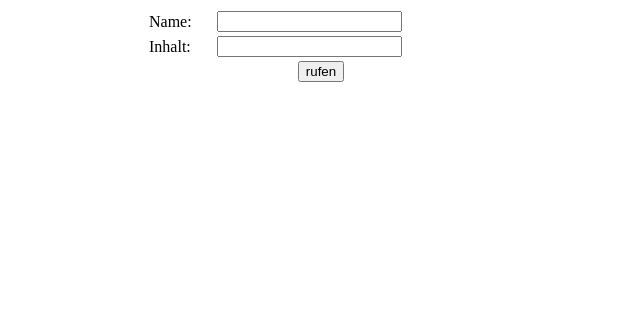
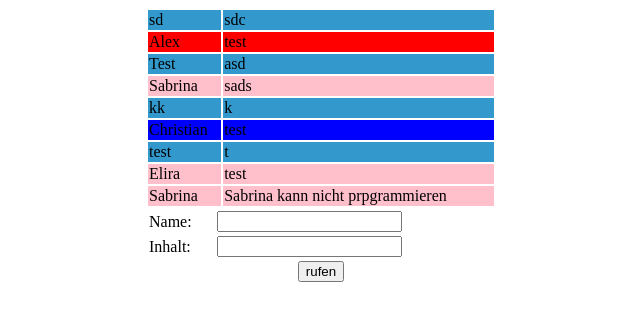
Before and after one commit to ChristianW12/php-programmierprojekt, a PHP site: page /ShoutboxUebung.php in a window 1280 px wide. Shown: the top 321 px of the page, without its empty margins (319-959 px from the left). Run offline with PHP 8.4, Linux system fonts and the light colour scheme.

Commit message:
Speichern von Aufgaben in Vorlesung

```diff
--- a/php/user/alex/ShoutboxUebung.php
+++ b/php/user/alex/ShoutboxUebung.php
@@ -11,41 +11,12 @@
 
 <?php
 
-    if(!empty($_REQUEST['content']) && !empty($_REQUEST['user'])) {
-        switch(strtolower($_REQUEST['user'])) {
-            case 'alex':
-                $bgColor = 'red';
-                break;
-            case 'ahristian':
-                $bgColor = 'blue';
-                break;
-            case 'aabrina':
-            case 'alira':
-                $bgColor = 'green';
-                break;
-            default:
-                $bgColor = '#3399CC';
-        }
-        $file = fopen('shoutbox.txt', 'a');
-        if($file) {
-            $zeile = '<tr>
-                        <td bgcolor='.$bgColor.'>'.$_REQUEST['user'].'</td>
-                        <td bgcolor='.$bgColor.'>'.$_REQUEST['content'].'</td>
-                      </tr>';
-            fwrite($file, $zeile);
-            fclose($file);
-        }}
-        echo '<table cellspacing="2" align="center" width="350">';
-        $file = fopen('shoutbox.txt', 'r');
-        if ($file) {
-            while (!feof($file)) {
-                $zeile = fgets($file);
-                echo $zeile;
-            }
-            fclose($file);
-        }
-        echo '</table>';
-
+        require_once('functions.php');
+        $shout = new Shout('user', 'content');
+        if(!empty($_REQUEST['content']) && !empty($_REQUEST['user'])) {
+        $shout->save($_REQUEST['user'], $_REQUEST['content']);
+    }
+        Shout::listshouts();
 ?>
 
 <form action="ShoutboxUebung.php" method="post">
@@ -56,7 +27,7 @@
         </tr>
         <tr>
             <td>Inhalt: </td>
-            <td><input type="text" name="content" value=""</td>
+            <td><input type="text" name="content" value=""></td>
         </tr>
         <tr>
             <td colspan="2" align="center">
@@ -65,6 +36,5 @@
         </tr>
     </table>
 </form>
-
 </body>
 </html>
--- /dev/null
+++ b/php/user/alex/functions.php
@@ -0,0 +1,52 @@
+<?php
+    class Shout {
+        public $user;
+        public $content;
+
+        public function __construct($user, $content) {
+            $this->user = $user;
+            $this->content = $content;
+        }
+
+        static public function listshouts() {
+            echo '<table cellspacing="2" align="center" width="350">';
+            $file = fopen('shoutbox.txt', 'r');
+            if ($file) {
+                while (!feof($file)) {
+                    $zeile = fgets($file);
+                    echo $zeile;
+                }
+                fclose($file);
+            }
+            echo '</table>';
+        }
+
+        public function save($user, $content) {
+            switch (strtolower($user)) {
+                case 'alex':
+                    $bgColor = 'red';
+                    break;
+                case 'christian':
+                    $bgColor = 'blue';
+                    break;
+                case 'sabrina':
+                case 'elira':
+                    $bgColor = 'pink';
+                    break;
+                default:
+                    $bgColor = '#3399CC';
+                    break;
+            }
+            $file = fopen('shoutbox.txt', 'a');
+            if($file) {
+                $zeile = '<tr>
+                        <td style="background-color:' .$bgColor. '">'.$user.'</td>
+                        <td style="background-color:' .$bgColor. '">'.$content.'</td>
+                      </tr>';
+                fwrite($file, $zeile);
+                fclose($file);
+            }
+        }
+    }
+
+?>
--- a/php/user/alex/shoutbox.txt
+++ b/php/user/alex/shoutbox.txt
@@ -0,0 +1,28 @@
+<tr>
+                        <td style="background-color:#3399CC">sd</td>
+                        <td style="background-color:#3399CC">sdc</td>
+                      </tr><tr>
+                        <td style="background-color:red">Alex</td>
+                        <td style="background-color:red">test</td>
+                      </tr><tr>
+                        <td style="background-color:#3399CC">Test</td>
+                        <td style="background-color:#3399CC">asd</td>
+                      </tr><tr>
+                        <td style="background-color:pink">Sabrina</td>
+                        <td style="background-color:pink">sads</td>
+                      </tr><tr>
+                        <td style="background-color:#3399CC">kk</td>
+                        <td style="background-color:#3399CC">k</td>
+                      </tr><tr>
+                        <td style="background-color:blue">Christian</td>
+                        <td style="background-color:blue">test</td>
+                      </tr><tr>
+                        <td style="background-color:#3399CC">test</td>
+                        <td style="background-color:#3399CC">t</td>
+                      </tr><tr>
+                        <td style="background-color:pink">Elira</td>
+                        <td style="background-color:pink">test</td>
+                      </tr><tr>
+                        <td style="background-color:pink">Sabrina</td>
+                        <td style="background-color:pink">Sabrina kann nicht prpgrammieren</td>
+                      </tr>
```
